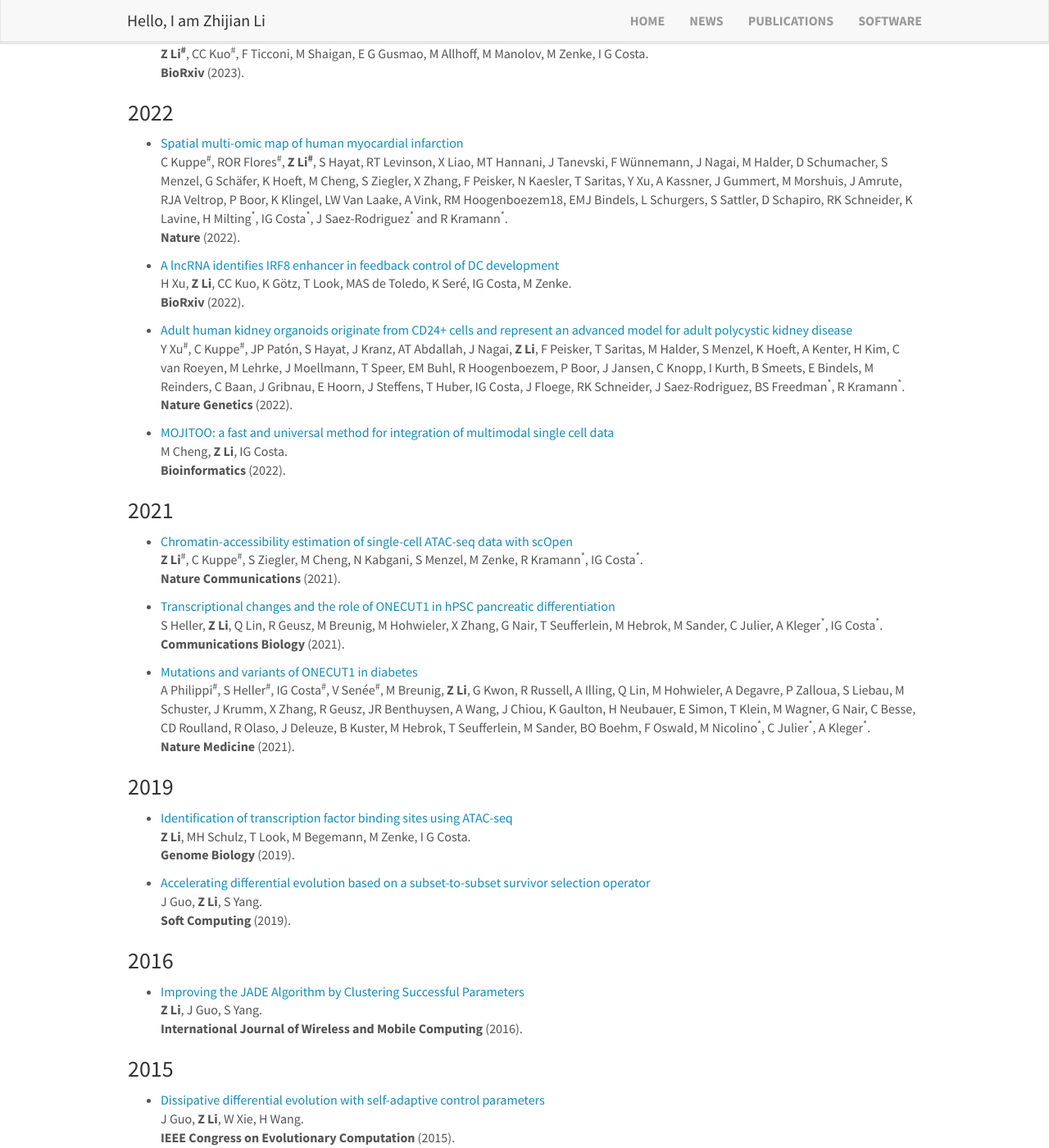
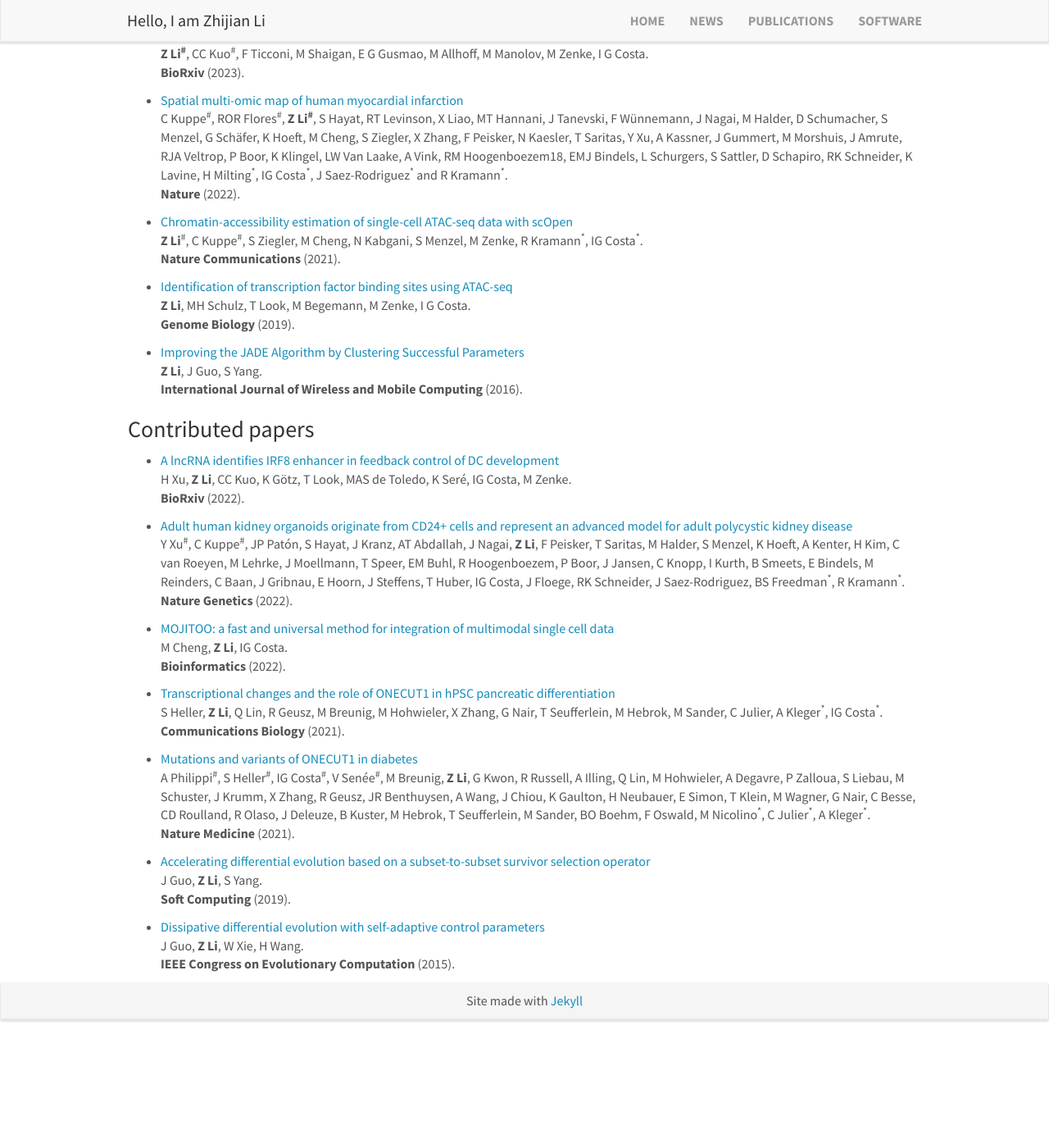
Before and after one commit to lzj1769/lzj1769.github.io, a Jekyll site: the page built from _pages/publications.md, in a window 1280 px wide and 1400 px high, scrolled down 306 px. Shown: the whole window at 82% size. Built offline with Jekyll 4.4.1, drawn with Linux system fonts in a browser that asks for light colours; nearby versions of some CDN libraries; after the commit the page ends 1574 px from its top, so only the background shows below that; part of the change alters nothing that is shown; some of the changed text lies outside the part shown.

Commit message:
update pub

```diff
--- a/_pages/publications.md
+++ b/_pages/publications.md
@@ -10,7 +10,7 @@ permalink: /publications/
 For a full list see: [Google Scholar](https://scholar.google.de/citations?user=xG5HYekAAAAJ&hl=en)
 <sup>\#</sup> Co-first authors; <sup>\*</sup> Co-corresponding authors
 
-### 2023
+### First/co-first author papers
 
 * [scMEGA: Single-cell Multiomic Enhancer-based Gene Regulatory Network Inference](https://academic.oup.com/bioinformaticsadvances/advance-article/doi/10.1093/bioadv/vbad003/6986159?login=false)\
 **Z Li**, J Nagai, C Kuppe, R Kramann, IG Costa.\
@@ -20,11 +20,24 @@ For a full list see: [Google Scholar](https://scholar.google.de/citations?user=x
 **Z Li<sup>\#</sup>**, CC Kuo<sup>\#</sup>, F Ticconi, M Shaigan, E G Gusmao, M Allhoff, M Manolov, M Zenke, I G Costa.\
 **BioRxiv** (2023).
 
-### 2022
 
 * [Spatial multi-omic map of human myocardial infarction](https://www.nature.com/articles/s41586-022-05060-x)\
 C Kuppe<sup>\#</sup>, ROR Flores<sup>\#</sup>, **Z Li<sup>\#</sup>**, S Hayat, RT Levinson, X Liao, MT Hannani, J Tanevski, F Wünnemann, J Nagai, M Halder, D Schumacher, S Menzel, G Schäfer, K Hoeft, M Cheng, S Ziegler, X Zhang, F Peisker, N Kaesler, T Saritas, Y Xu, A Kassner, J Gummert, M Morshuis, J Amrute, RJA Veltrop, P Boor, K Klingel, LW Van Laake, A Vink, RM Hoogenboezem18, EMJ Bindels, L Schurgers, S Sattler, D Schapiro, RK Schneider, K Lavine, H Milting<sup>\*</sup>, IG Costa<sup>\*</sup>, J Saez-Rodriguez<sup>\*</sup> and R Kramann<sup>\*</sup>.\
 **Nature** (2022).
+
+* [Chromatin-accessibility estimation of single-cell ATAC-seq data with scOpen](https://www.nature.com/articles/s41467-021-26530-2)\
+**Z Li**<sup>\#</sup>, C Kuppe<sup>\#</sup>, S Ziegler, M Cheng, N Kabgani, S Menzel, M Zenke, R Kramann<sup>\*</sup>, IG Costa<sup>\*</sup>.\
+**Nature Communications** (2021).
+
+* [Identification of transcription factor binding sites using ATAC-seq](https://genomebiology.biomedcentral.com/articles/10.1186/s13059-019-1642-2)\
+**Z Li**, MH Schulz, T Look, M Begemann, M Zenke, I G Costa.\
+**Genome Biology** (2019).
+
+* [Improving the JADE Algorithm by Clustering Successful Parameters](https://www.inderscienceonline.com/doi/abs/10.1504/IJWMC.2016.081159)\
+**Z Li**, J Guo, S Yang.\
+**International Journal of Wireless and Mobile Computing** (2016).
+
+### Contributed papers
 
 * [A lncRNA identifies IRF8 enhancer in feedback control of DC development](https://www.biorxiv.org/content/10.1101/2022.08.11.503623v1)\
 H Xu, **Z Li**, CC Kuo, K Götz, T Look, MAS de Toledo, K Seré, IG Costa, M Zenke.\
@@ -38,12 +51,6 @@ Y Xu<sup>\#</sup>, C Kuppe<sup>\#</sup>, JP Patón, S Hayat, J Kranz,  AT Abdall
 M Cheng, **Z Li**, IG Costa.\
 **Bioinformatics** (2022).
 
-### 2021
-
-* [Chromatin-accessibility estimation of single-cell ATAC-seq data with scOpen](https://www.nature.com/articles/s41467-021-26530-2)\
-**Z Li**<sup>\#</sup>, C Kuppe<sup>\#</sup>, S Ziegler, M Cheng, N Kabgani, S Menzel, M Zenke, R Kramann<sup>\*</sup>, IG Costa<sup>\*</sup>.\
-**Nature Communications** (2021).
-
 * [Transcriptional changes and the role of ONECUT1 in hPSC pancreatic differentiation](https://www.nature.com/articles/s42003-021-02818-3)\
 S Heller, **Z Li**, Q Lin, R Geusz, M Breunig, M Hohwieler, X Zhang, G Nair, T Seufferlein, M Hebrok, M Sander, C Julier, A Kleger<sup>\*</sup>, IG Costa<sup>\*</sup>.\
 **Communications Biology** (2021).
@@ -52,24 +59,10 @@ S Heller, **Z Li**, Q Lin, R Geusz, M Breunig, M Hohwieler, X Zhang, G Nair, T S
 A Philippi<sup>\#</sup>, S Heller<sup>\#</sup>, IG Costa<sup>\#</sup>, V Senée<sup>\#</sup>, M Breunig, **Z Li**, G Kwon, R Russell, A Illing, Q Lin, M Hohwieler, A Degavre, P Zalloua, S Liebau, M Schuster, J Krumm, X Zhang, R Geusz, JR Benthuysen, A Wang, J Chiou, K Gaulton, H Neubauer, E Simon, T Klein, M Wagner, G Nair, C Besse, CD Roulland, R Olaso, J Deleuze, B Kuster, M Hebrok, T Seufferlein, M Sander, BO Boehm, F Oswald, M Nicolino<sup>\*</sup>, C Julier<sup>\*</sup>, A Kleger<sup>\*</sup>.\
 **Nature Medicine** (2021).
 
-### 2019
-
-* [Identification of transcription factor binding sites using ATAC-seq](https://genomebiology.biomedcentral.com/articles/10.1186/s13059-019-1642-2)\
-**Z Li**, MH Schulz, T Look, M Begemann, M Zenke, I G Costa.\
-**Genome Biology** (2019).
-
 * [Accelerating differential evolution based on a subset-to-subset survivor selection operator](https://link.springer.com/article/10.1007/s00500-018-3060-x)\
 J Guo, **Z Li**, S Yang.\
 **Soft Computing** (2019).
 
-### 2016
-
-* [Improving the JADE Algorithm by Clustering Successful Parameters](https://www.inderscienceonline.com/doi/abs/10.1504/IJWMC.2016.081159)\
-**Z Li**, J Guo, S Yang.\
-**International Journal of Wireless and Mobile Computing** (2016).
-
-### 2015
-
 * [Dissipative differential evolution with self-adaptive control parameters](https://ieeexplore.ieee.org/abstract/document/7257274)\
 J Guo, **Z Li**, W Xie, H Wang.\
 **IEEE Congress on Evolutionary Computation** (2015).
```
